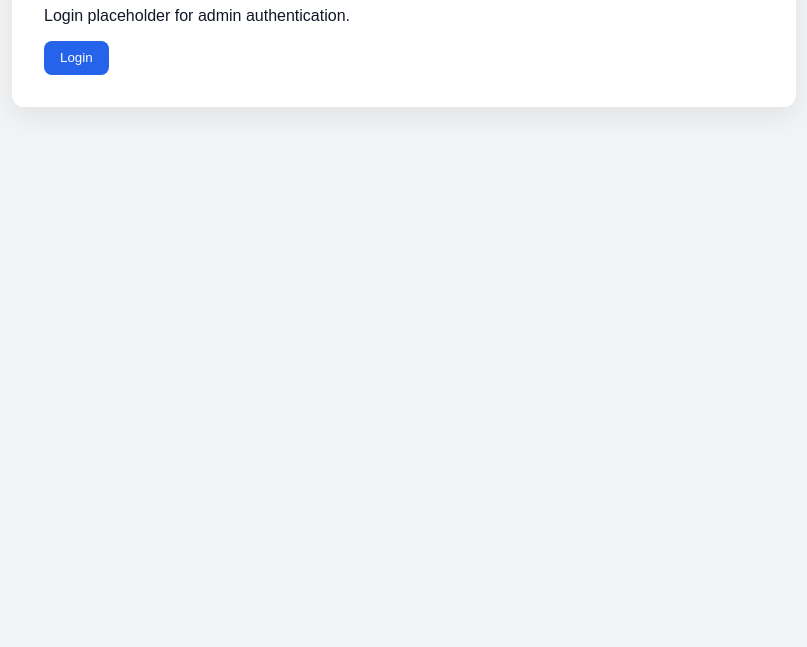
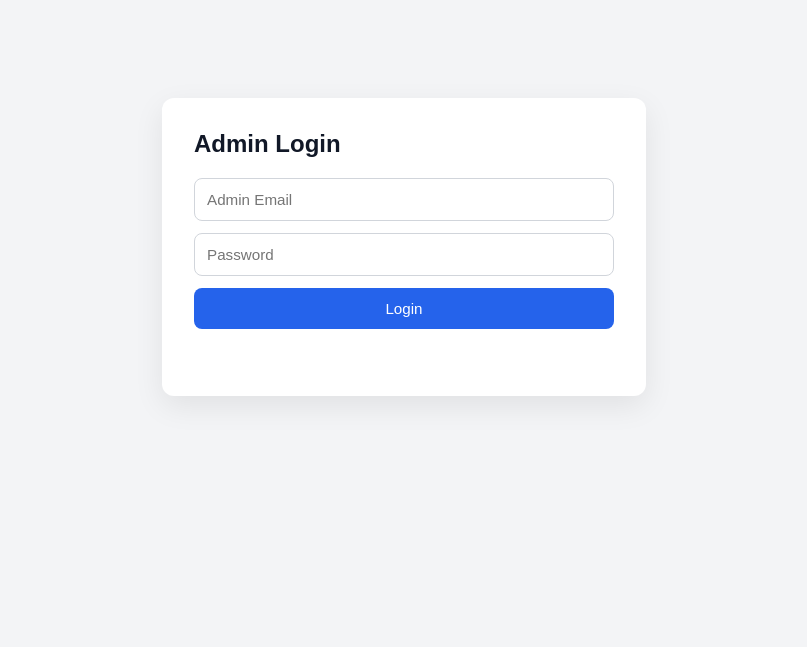
Before and after one commit to Moviebox-ai/moviebox-firebase-backend, a plain HTML site: page admin-panel/index.html in a window 1280 px wide. Shown: the part 153-800 px from the top of the page, without its empty margins (236-1043 px from the left). Drawn offline with Linux system fonts and the light colour scheme.

Commit message:
Implement admin login form UI and client-side validation

```diff
--- a/admin-panel/css/style.css
+++ b/admin-panel/css/style.css
@@ -6,22 +6,50 @@
 
 body {
   margin: 0;
+  min-height: 100vh;
+  display: flex;
+  align-items: center;
+  justify-content: center;
 }
 
+.card,
 .container {
-  max-width: 720px;
-  margin: 3rem auto;
+  width: min(92vw, 420px);
   padding: 2rem;
   background: #ffffff;
   border-radius: 12px;
   box-shadow: 0 10px 30px rgba(0, 0, 0, 0.08);
 }
 
+h2,
+h1 {
+  margin-top: 0;
+}
+
+input {
+  width: 100%;
+  box-sizing: border-box;
+  margin-bottom: 0.75rem;
+  padding: 0.75rem;
+  border: 1px solid #d1d5db;
+  border-radius: 8px;
+  font-size: 0.95rem;
+}
+
 button {
-  padding: 0.6rem 1rem;
+  width: 100%;
+  padding: 0.75rem 1rem;
   border: 0;
   border-radius: 8px;
   background: #2563eb;
   color: #fff;
   cursor: pointer;
+  font-size: 0.95rem;
 }
+
+#error {
+  min-height: 1.25rem;
+  margin-bottom: 0;
+  color: #dc2626;
+  font-size: 0.9rem;
+}
--- a/admin-panel/index.html
+++ b/admin-panel/index.html
@@ -3,17 +3,18 @@
 <head>
   <meta charset="UTF-8" />
   <meta name="viewport" content="width=device-width, initial-scale=1.0" />
-  <title>MovieBox Admin Login</title>
+  <title>Moviebox Admin Login</title>
   <link rel="stylesheet" href="./css/style.css" />
 </head>
 <body>
-  <main class="container">
-    <h1>MovieBox Admin</h1>
-    <p>Login placeholder for admin authentication.</p>
+  <div class="card">
+    <h2>Admin Login</h2>
+    <input type="email" id="email" placeholder="Admin Email" />
+    <input type="password" id="password" placeholder="Password" />
     <button id="login-btn">Login</button>
-  </main>
+    <p id="error"></p>
+  </div>
 
-  <script type="module" src="./js/firebase-config.js"></script>
   <script type="module" src="./js/auth.js"></script>
 </body>
 </html>
--- a/admin-panel/js/auth.js
+++ b/admin-panel/js/auth.js
@@ -1,8 +1,22 @@
 const loginBtn = document.getElementById('login-btn');
+const emailInput = document.getElementById('email');
+const passwordInput = document.getElementById('password');
+const errorMessage = document.getElementById('error');
 
-if (loginBtn) {
+const ADMIN_EMAIL = 'admin@moviebox.com';
+const ADMIN_PASSWORD = 'moviebox123';
+
+if (loginBtn && emailInput && passwordInput && errorMessage) {
   loginBtn.addEventListener('click', () => {
-    console.log('Login flow placeholder');
-    window.location.href = './dashboard.html';
+    const email = emailInput.value.trim().toLowerCase();
+    const password = passwordInput.value;
+
+    if (email === ADMIN_EMAIL && password === ADMIN_PASSWORD) {
+      errorMessage.textContent = '';
+      window.location.href = './dashboard.html';
+      return;
+    }
+
+    errorMessage.textContent = 'Invalid email or password.';
   });
 }
```
